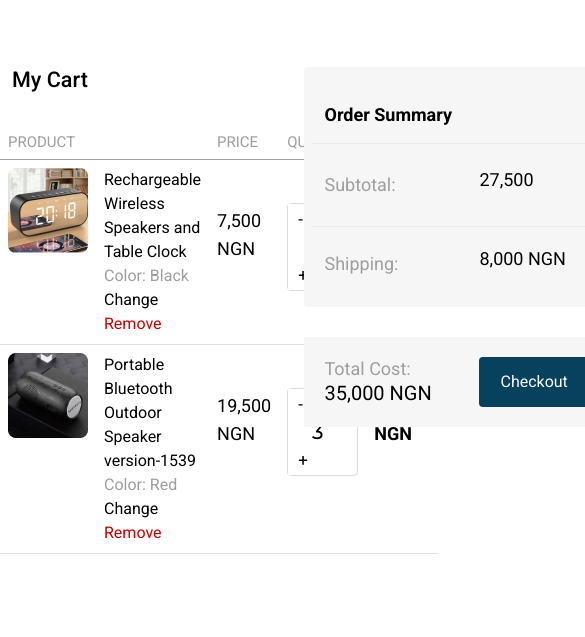
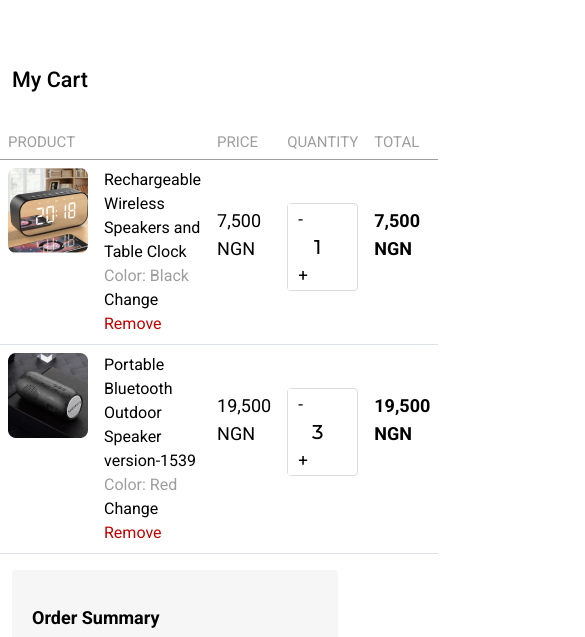
Before and after one commit to lawalkeyd/cart-h, a plain HTML site: page index.html in a window 390 px wide. Shown: the part 86-723 px from the top of the page, 585 px wide, since content can reach past the window. Drawn offline with nearby package versions, Linux system fonts and the light colour scheme.

Commit message:
Design edits

```diff
--- a/index.html
+++ b/index.html
@@ -30,7 +30,7 @@
 </nav>
 <div class="container">
     <div class="row">
-        <div class="col-8 first">
+        <div class="col-sm-8 first">
             <div class="row justify-content-left">
                 <h4>My Cart</h4>
             </div>
@@ -144,7 +144,7 @@
         <div class="col-1">
 
         </div>
-        <div class="col-3 check">
+        <div class="col-sm-3 check">
             <div class="order-s">
                         <div class="row pt-3 pb-3 checkout_tr">
                             <div class="col"><b>Order Summary</b></div>
```
